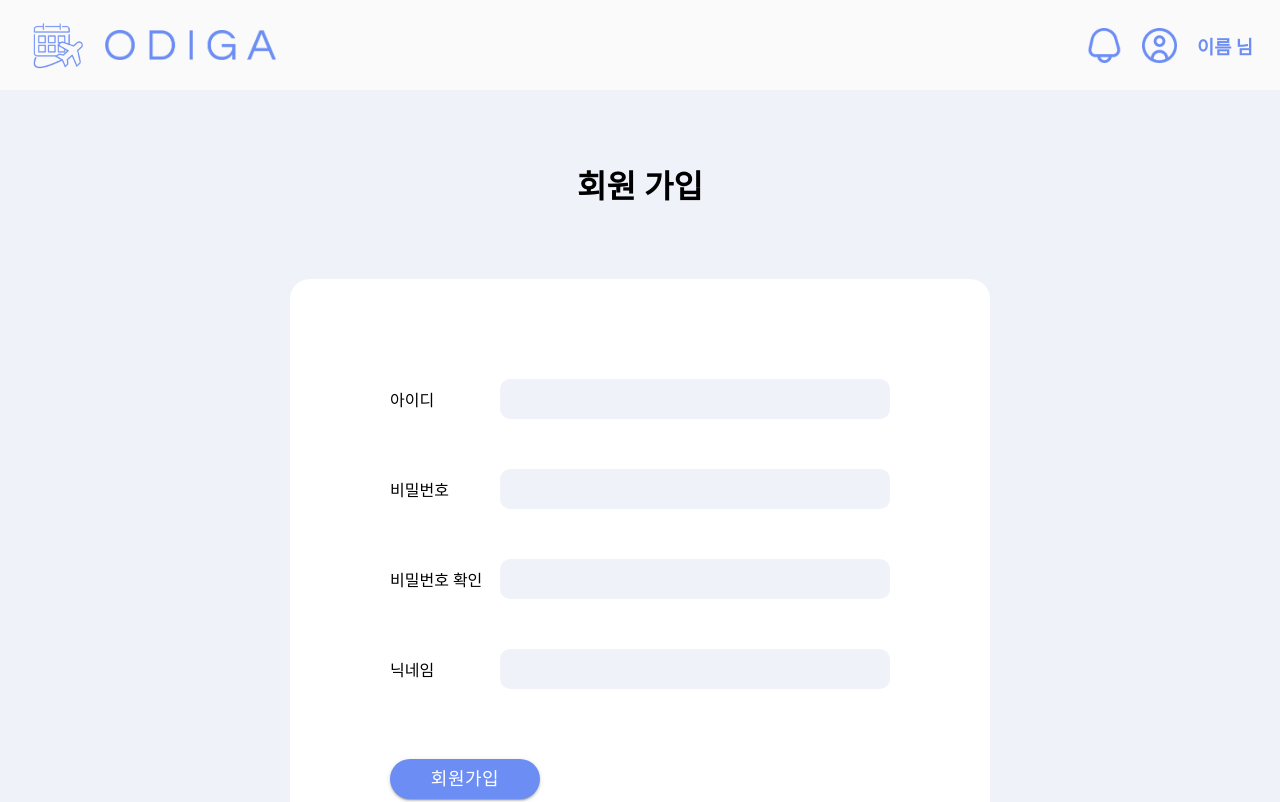
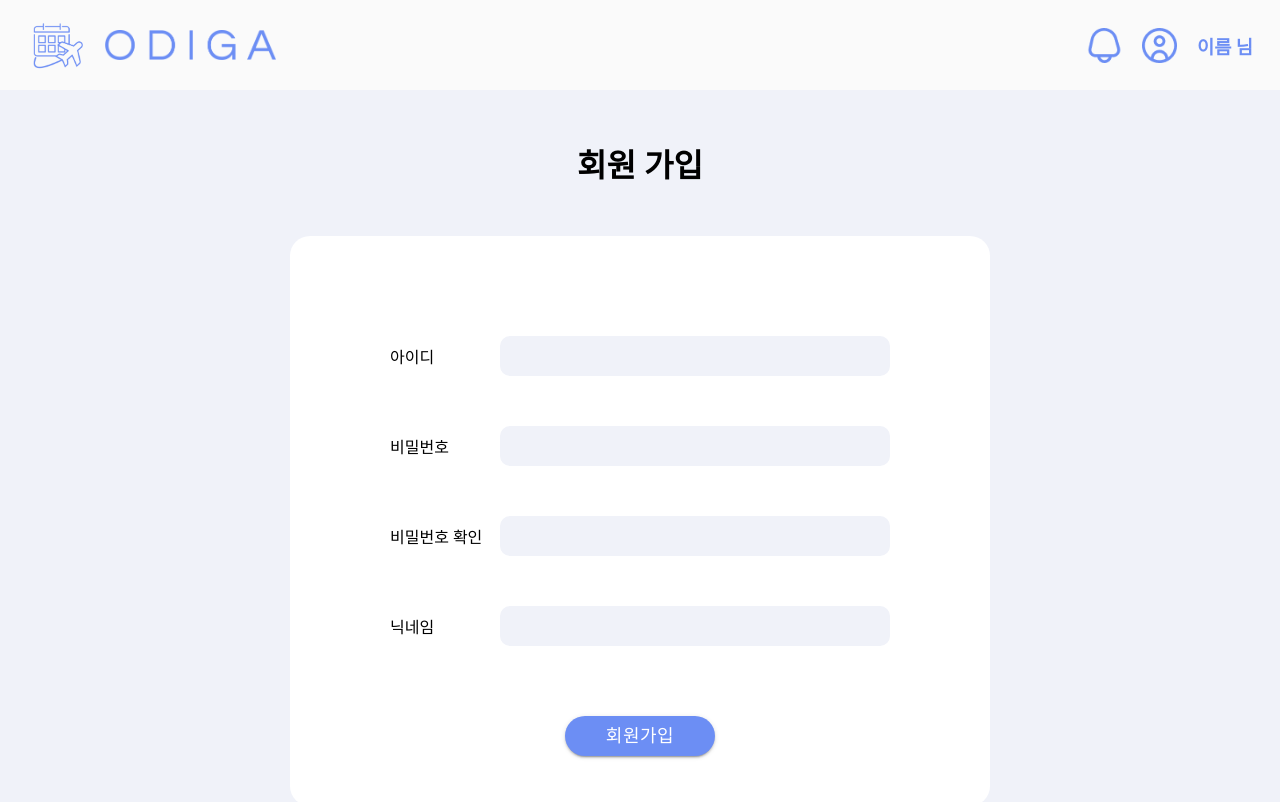
Before and after one commit to O-DI-GA/frontend, a React (Create React App) app: page /signup in a window 1280 px wide. Shown: the top 802 px of the page. Built offline with nearby package versions, Linux system fonts and the light colour scheme; a web font is replaced by a local one.

Commit message:
Style : SignUp button center aligned

```diff
--- a/src/css/SignUp.css
+++ b/src/css/SignUp.css
@@ -18,6 +18,7 @@
     color: #000000;
     padding: 50px 0px 50px;
     align-self: stretch;
+    margin: 0;
 }
 
 .SignUp-Container {
@@ -34,7 +35,7 @@
     margin-bottom: 50px;
     display: flex;
     align-items: center;
-    justify-content: "center";
+    justify-content: center;
     gap: 10px;
 }
 
```
